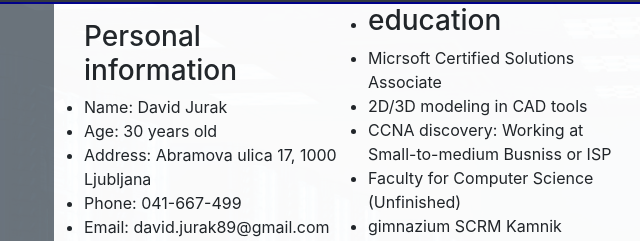
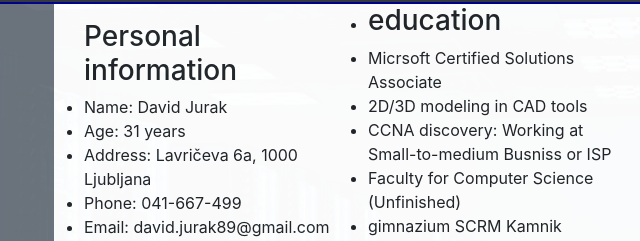
Before and after one commit to mrdufo/mrdufo.github.io, a plain HTML site: page index.html in a window 1280 px wide. Shown: the part 75-316 px from the top of the page, 287-927 px from the left. Drawn offline with nearby package versions, Linux system fonts and the light colour scheme.

Commit message:
Update index.html

```diff
--- a/index.html
+++ b/index.html
@@ -53,8 +53,8 @@
                         <h3>Personal information</h3>
                     <ul>
                         <li>Name: David Jurak</li>
-                        <li>Age: 30 years old</li>
-                        <li>Address: Abramova ulica 17, 1000 Ljubljana</li>
+                        <li>Age: 31 years</li>
+                        <li>Address: Lavričeva 6a, 1000 Ljubljana</li>
                         <li>Phone: 041-667-499</li>
                         <li>Email: david.jurak89@gmail.com</li>
                     </ul>
```
